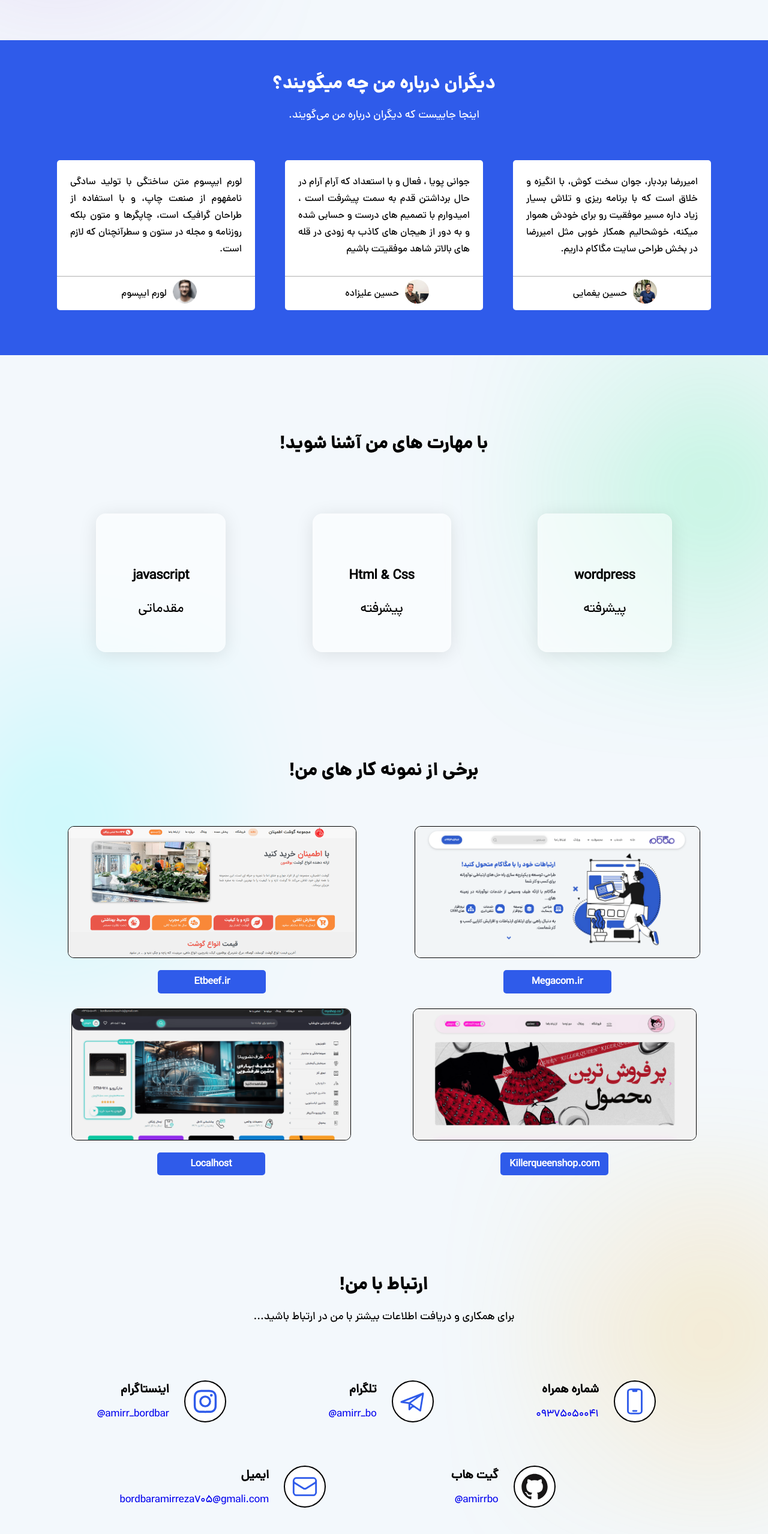
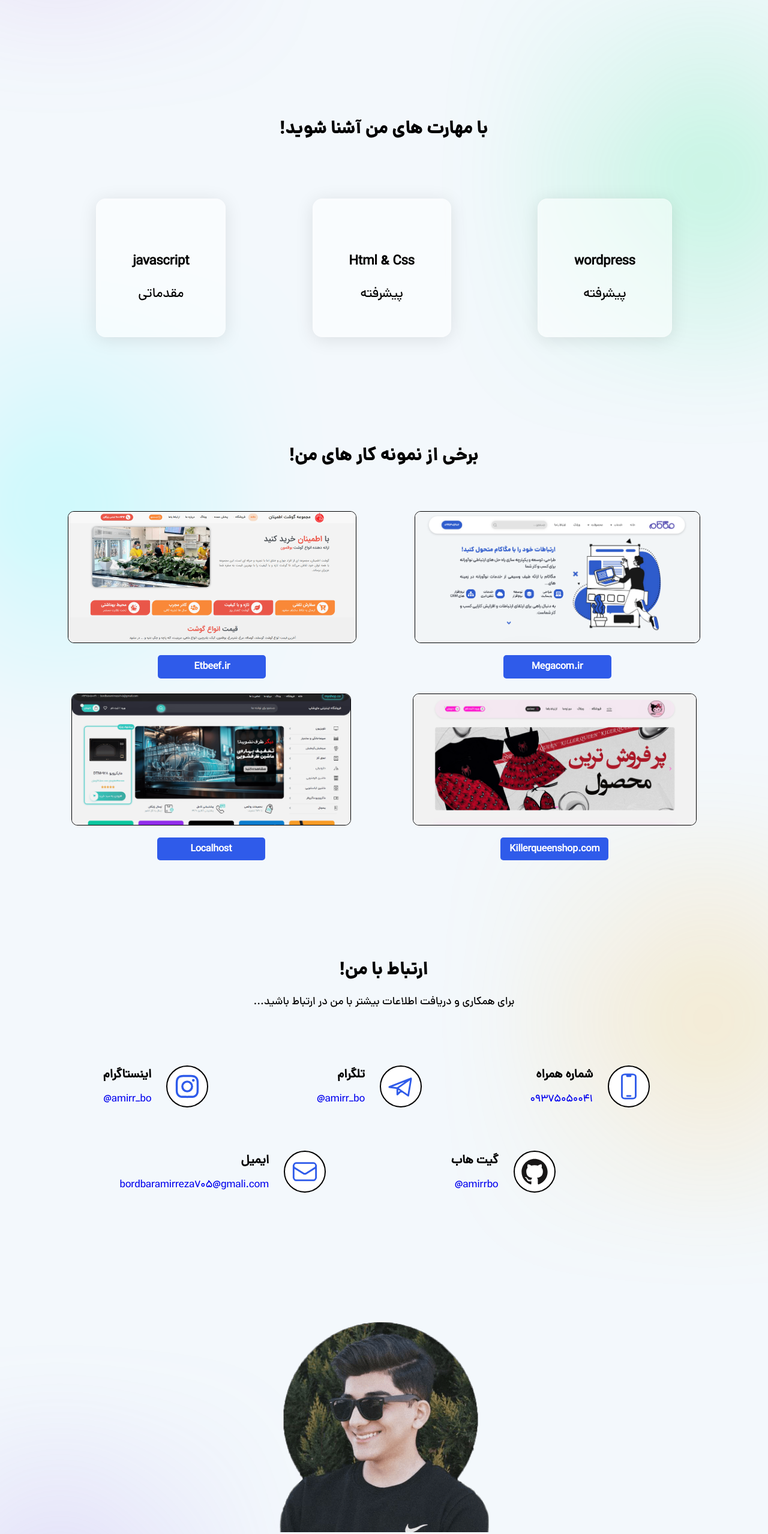
Before and after one commit to amirrezabordbar/amirrezabordbar.github.io, a plain HTML site: page index.html in a window 1280 px wide. Shown: the part 1544-4101 px from the top of the page at 60% size. Drawn offline with Linux system fonts and the light colour scheme.

Commit message:
update site

```diff
--- a/index.html
+++ b/index.html
@@ -110,7 +110,7 @@
         </main>
     </section>
 
-    <main class="persons">
+    <!-- <main class="persons">
         <section class="container">
 
             <div class="persons-header">
@@ -177,7 +177,7 @@
 
             </div>
         </section>
-    </main>
+    </main> -->
 
     <section class="container">
         <main class="skills">
@@ -289,8 +289,8 @@
                     </div>
                     <div class="contact-text-holder">
                         <h4 class="contact-text-top">اینستاگرام</h4>
-                        <a target="_blank" href="https://www.instagram.com/amirr_bordbar?igsh=MXY3NmwwdDU5YmpzaQ=="
-                            class="contact-link">amirr_bordbar@</a>
+                        <a target="_blank" href="https://www.instagram.com/amirr_bo?igsh=MXY3NmwwdDU5YmpzaQ=="
+                            class="contact-link">amirr_bo@</a>
                     </div>
                 </div>
             </div>
--- a/styles/app.css
+++ b/styles/app.css
@@ -409,10 +409,6 @@ body {
   backdrop-filter: blur(5px);
   border: 1px solid rgba(255, 255, 255, 0.3);
   transition: all 110ms ease-in;
-}
-
-.skill-card-holder:hover {
-  box-shadow: 0 0 200px -70px #2f5bea;
 }
 
 .skill-h4 {
```
